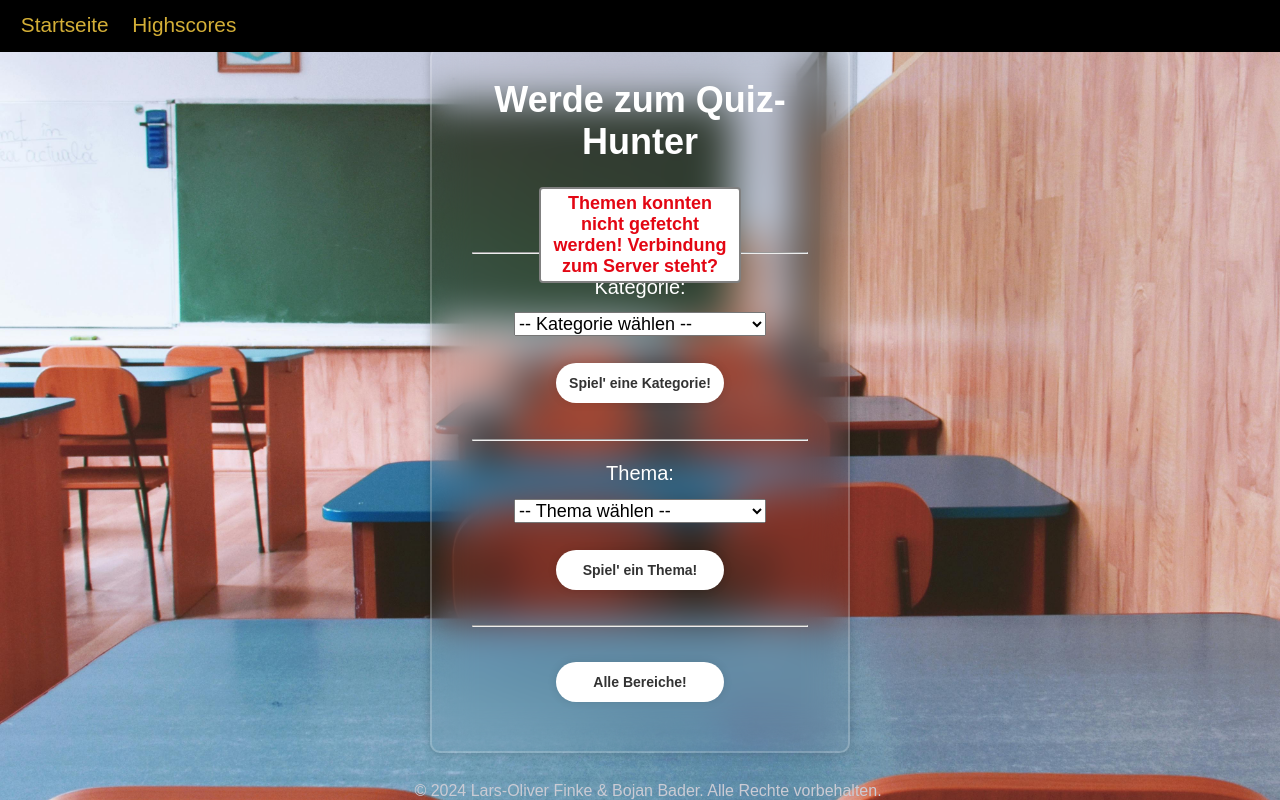
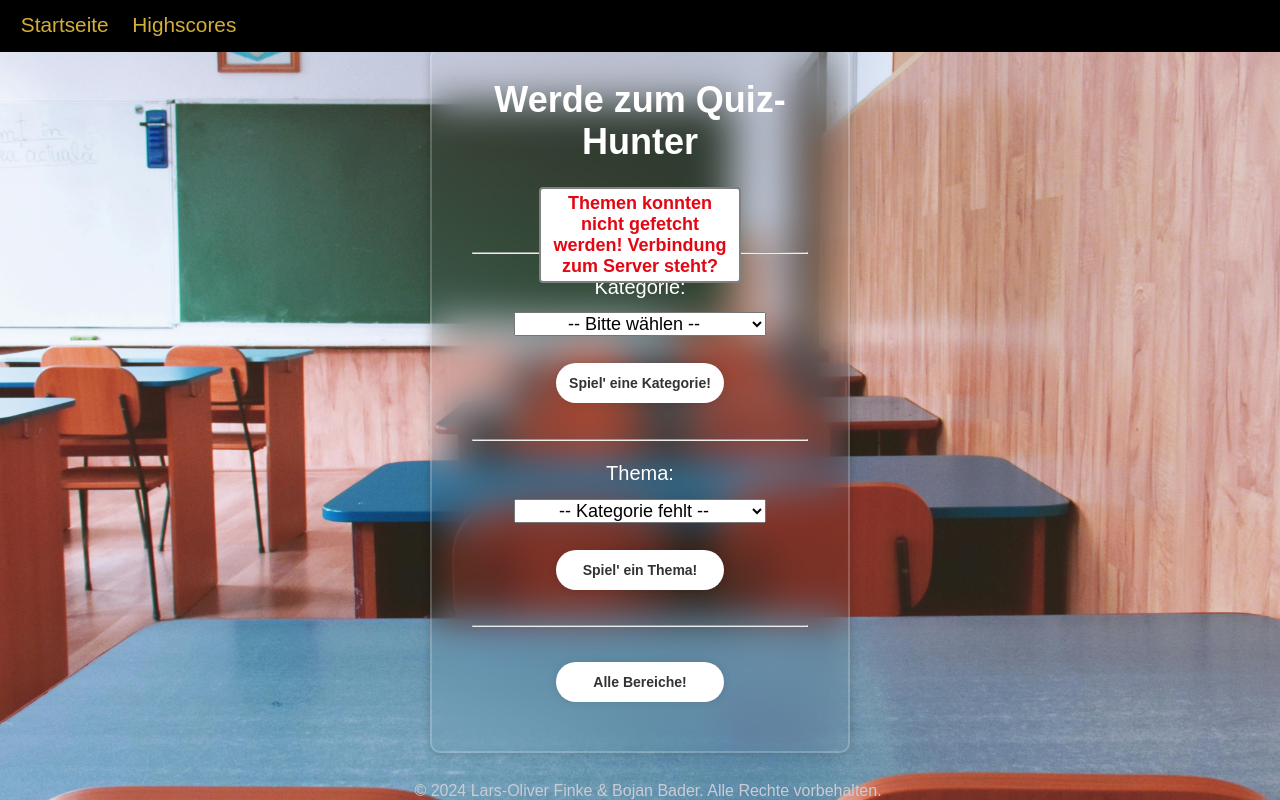
Before and after one commit to LarsOFinke/QuizWebsite, a Flask app: page /selection in a window 1280 px wide. Run offline with Flask 3, Linux system fonts and the light colour scheme; data that the repository does not hold is empty.

Commit message:
Small frontend ux refactoring for selection-page.

```diff
--- a/src/static/script/selection.js
+++ b/src/static/script/selection.js
@@ -63,6 +63,8 @@ fetch_topics();
 
 
 function updateTopics(event) {
+    const cat_def_opt = document.getElementById("cat_def_opt");
+    if (cat_def_opt !== null) { cat_def_opt.remove(); }
     const category_id = event.target.value;
 
     const old_options = document.querySelectorAll("#topic > option");
--- a/src/static/style/style.css
+++ b/src/static/style/style.css
@@ -44,6 +44,9 @@ h1, h2 {
 hr {
     width: 100%;
     margin: 5% 0;
+}
+option {
+    text-align: center;
 }
 
 
--- a/src/templates/selection.html
+++ b/src/templates/selection.html
@@ -16,7 +16,7 @@
         <form class="centered">
             <label for="category">Kategorie:</label>
             <select id="category" onchange="updateTopics(event)">
-                <option id="cat_def_opt">-- Kategorie wählen --</option>
+                <option id="cat_def_opt">-- Bitte wählen --</option>
             </select>
             <button type="submit" class="btn-small">Spiel' eine Kategorie!</button>
         </form>
@@ -26,7 +26,7 @@
         <form class="centered">
             <label for="topic">Thema:</label>
             <select id="topic">
-                <option id="top_def_opt">-- Thema wählen --</option>
+                <option>-- Kategorie fehlt --</option>
             </select>
             <button type="submit" class="btn-small">Spiel' ein Thema!</button>
         </form>
```
